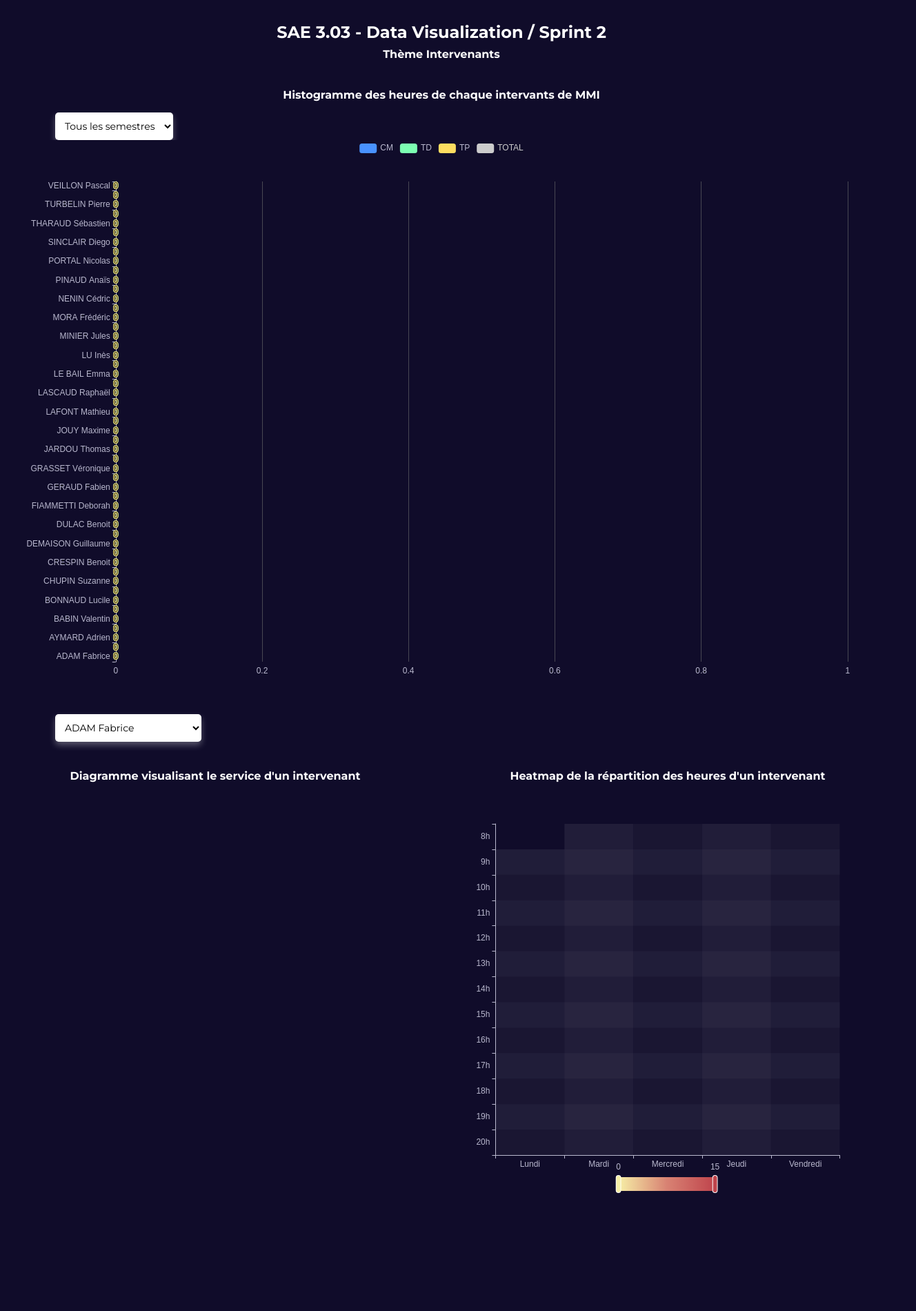
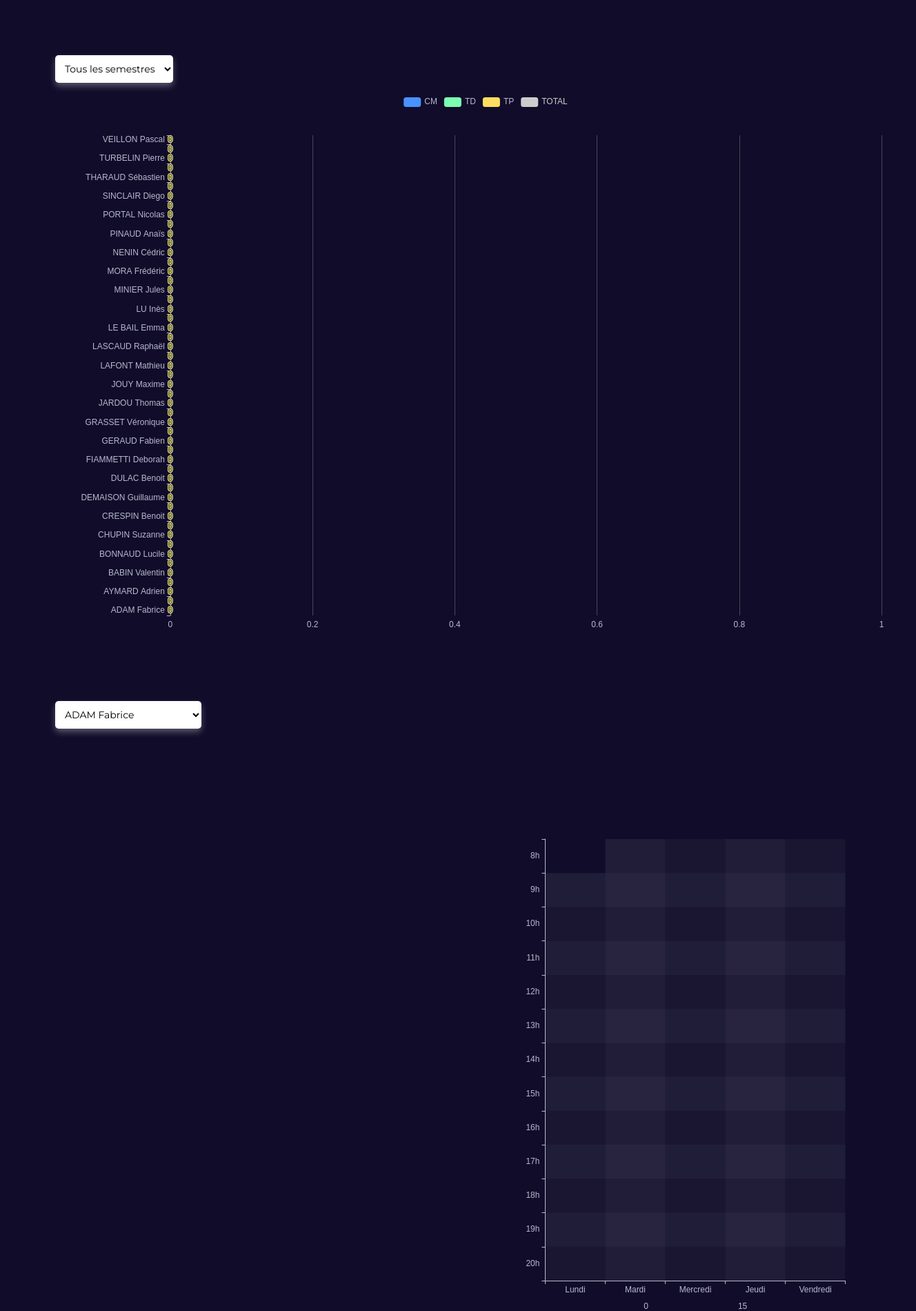
Before and after one commit to MaelC-MLK/SAE303_Sprint2, a website built with Vite: page index.html in a window 1280 px wide. Shown: the top 1900 px of the page at 69% size, 1328 px wide, since content can reach past the window. Before the commit the page ends 1766 px from the top, so only its background shows below. Built offline with nearby package versions, Linux system fonts and the light colour scheme; files whose address does not match are found by name; what ical would draw is missing.

Commit message:
Add files via upload

```diff
--- a/index.html
+++ b/index.html
@@ -1,6 +1,5 @@
 <!DOCTYPE html>
 <html lang="fr">
-
   <head>
     <meta charset="UTF-8" />
     <meta name="viewport" content="width=device-width, initial-scale=1.0" />
@@ -21,6 +20,7 @@
 
       .select {
         display: flex;
+        margin: 1rem 0 1rem 3rem;
         z-index: 999;
         height: 2.5rem;
         border: none;
@@ -31,50 +31,39 @@
         border-radius: 5px;
         box-shadow: 0 5px 10px hsla(0, 0%, 100%, 0.3);
         cursor: pointer;
+        margin-top: 5rem;
         margin-left: 5rem;
-      margin-top: 1rem;
       }
 
       .container {
         display: flex;
         flex-direction: row;
         justify-content: center;
-      align-items: end;
+        align-items: center;
         gap: 2rem;
-      margin-bottom: 2rem;
+        padding-bottom: 2rem;
+        margin-top: 5rem;
       }
 
+      .diagramme1 {
+        padding-left: 2rem;
+        border-radius: 5px;
+        margin-left: 3rem;
 
-    .title {
-      text-align: center;
-      color: #fff;
-      margin-top: 2rem;
-      font-size: 1.5rem;
-      font-weight: bold;
       }
 
-    .title-chart {
-      text-align: center;
-      color: #fff;
-      margin-top: 2.5rem;
-      font-size: 1rem;
+      .diagramme2 {
+        padding-left: 2rem;
+        border-radius: 5px;
+        margin-right: 3rem;
+
       }
 
       .diagramme3 {
-      margin-bottom: 2rem;
-    }
-
-    .subtitle {
-      text-align: center;
-      color: #fff;
-      margin-top: 0.5rem;
-      font-size: 1rem;
-
-    }
-
-    .container_container{
-      width: 100%;
-
+        padding-left: 2rem;
+        border-radius: 5px;
+        margin-left: 3rem;
+        margin-right: 3rem;
       }
 
       @media screen and (max-width: 768px) {
@@ -100,38 +89,14 @@
           margin-left: 0;
           margin-right: 0;
         }
-.select{
-  display: flex;
-  margin: 1rem auto;
 
-}
-
-.title-chart
-{
-  margin-top: 0;
-  font-size: .8rem;
-}
-
-.title{
-  margin-bottom: .5rem;
-  padding: 0 1rem;
-  font-size: 1.2rem;
-}
-
-.subtitle{
-  margin-bottom: 1.5rem;
+        .select {
+          margin-left: 0;
         }
       }
     </style>
   </head>
-
   <body>
-
-  <h1 class="title">SAE 3.03 - Data Visualization / Sprint 2</h1>
-  <h2 class="subtitle">Thème Intervenants</h2>
-
-  <h3 class="title-chart">Histogramme des heures de chaque intervants de MMI</h3>
-
     <select name="semestre" id="semestre" class="select sel1">
       <option value="0">Tous les semestres</option>
       <option value="1">Semestre 1</option>
@@ -143,8 +108,6 @@
     </select>
 
     <div id="bar-charts" class="diagramme3" style="width: 100%; height: 100vh"></div>
-
-
 
 
     <select name="intervenant" id="intervenant" class="select sel2">
@@ -201,21 +164,13 @@
       <option value="VEILLON Pascal">VEILLON Pascal</option>
     </select>
 
-  <div class="container">
-    <div class="container_container">
- <h3 class="title-chart">Diagramme visualisant le service d'un intervenant</h3>
-      <div id="sunburst-charts" class="diagramme2" style="width: 100%; height: 600px"></div>
-    </div>
-    <div class="container_container">
-      <h3 class="title-chart">Heatmap de la répartition des heures d'un intervenant</h3>
-      <div id="heatmap-charts" class="diagramme1" style="width: 100%; height: 600px"></div>
+    <div  class="container">
+    <div id="sunburst-charts" class="diagramme2" style="width: 100%; height: 800px"></div>
+    <div id="heatmap-charts" class="diagramme1" style="width: 100%; height: 800px"></div>
 
   </div>
-  </div>
-
     <script type="module" src="/heatmap-charts.js"></script>
     <script type="module" src="/bar-charts.js"></script>
     <script type="module" src="/sunburst-drink-charts.js"></script>
   </body>
-
 </html>
```
Lines whose indentation alone changed are shown as unchanged.
